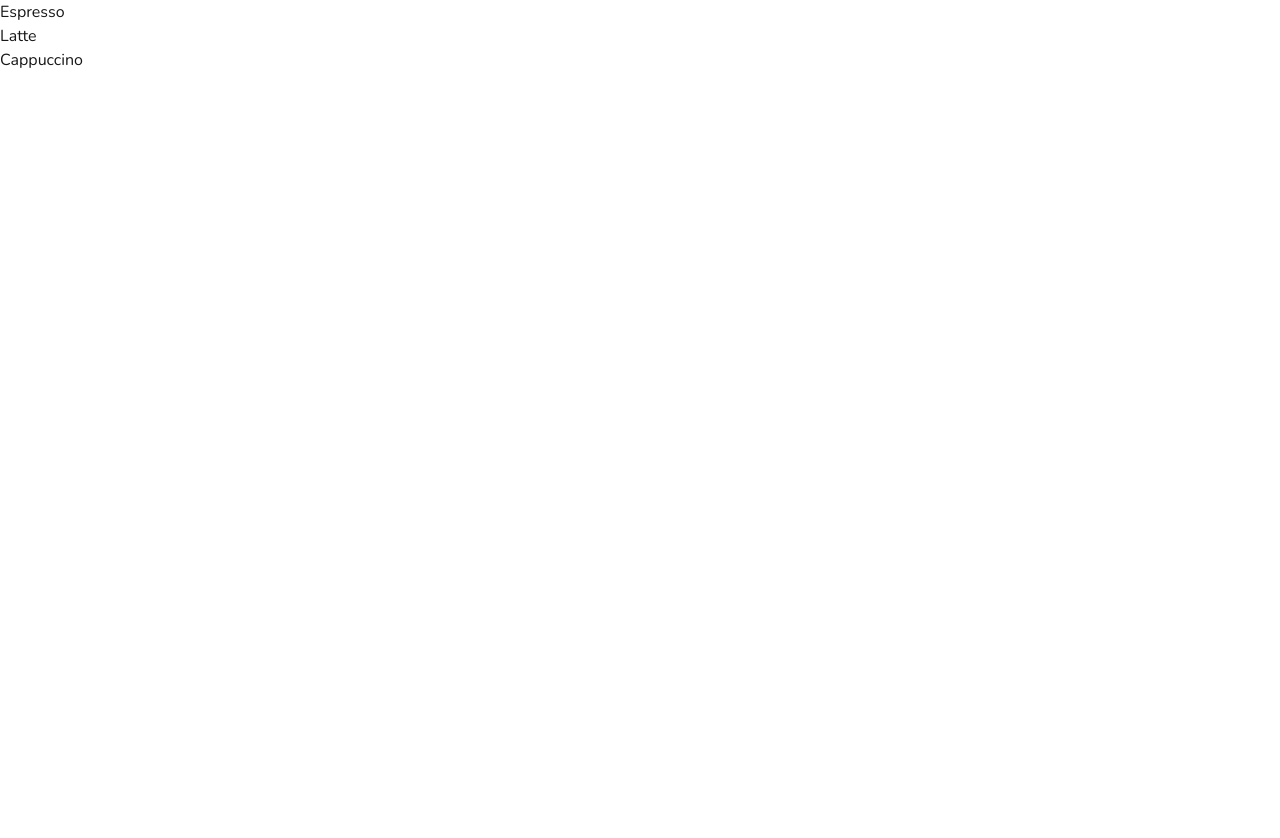
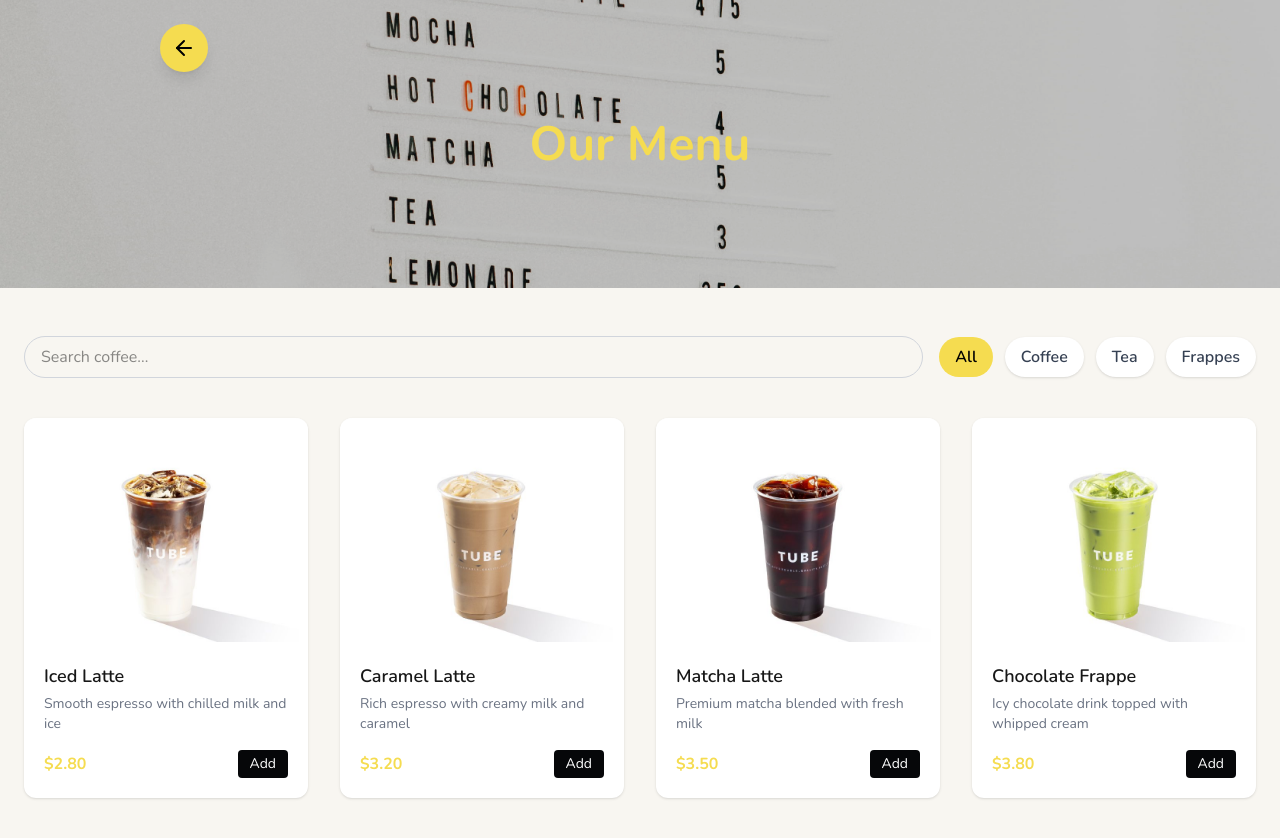
Before and after one commit to MeeReak/itsacoffeeshop, a Next.js app: page /menu in a window 1280 px wide. Shown: the top 838 px of the page. Before the commit the page ends 800 px from the top, so only its background shows below. Built offline with nearby package versions, Linux system fonts and the light colour scheme.

Commit message:
feat: improve ui landing page and add menu page

```diff
--- a/package.json
+++ b/package.json
@@ -12,6 +12,7 @@
   "dependencies": {
     "@tanstack/react-query": "^5.90.21",
     "axios": "^1.13.6",
+    "boring-avatars": "^2.0.4",
     "lucide-react": "^0.577.0",
     "next": "16.1.6",
     "next-themes": "^0.4.6",
--- a/src/app/globals.css
+++ b/src/app/globals.css
@@ -15,4 +15,5 @@ body {
   background: var(--background);
   color: var(--foreground);
   font-family: 'Nunito', system-ui, Arial, sans-serif;
+  overflow-y: auto;
 }
--- a/src/app/layout.tsx
+++ b/src/app/layout.tsx
@@ -3,6 +3,7 @@ import { Nunito } from 'next/font/google';
 import './globals.css';
 import ReactQueryProvider from '@/providers/ReactQueryProvider';
 import ThemeProvider from '@/providers/ThemeProvider';
+import ScrollToTop from '@/components/ScrollToTop';
 
 const nunito = Nunito({
   subsets: ['latin'],
@@ -24,6 +25,7 @@ export default function RootLayout({
       <body className={nunito.className}>
         <ThemeProvider>
           <ReactQueryProvider>{children}</ReactQueryProvider>
+          <ScrollToTop />
         </ThemeProvider>
       </body>
     </html>
--- a/src/app/menu/page.tsx
+++ b/src/app/menu/page.tsx
@@ -1,17 +1,123 @@
 'use client';
 
-import { useGetCoffees } from '@/queries/coffee.query';
+import { useState } from 'react';
+import { FeatureCard } from '@/components/FeatureCard';
+import Link from 'next/link';
+import { ArrowLeftIcon } from 'lucide-react';
+import Image from 'next/image';
+
+const coffees = [
+  {
+    id: '1',
+    name: 'Iced Latte',
+    desc: 'Smooth espresso with chilled milk and ice',
+    price: '$2.80',
+    img: '/coffee/cappuccino.jpg',
+    category: 'Coffee',
+  },
+  {
+    id: '2',
+    name: 'Caramel Latte',
+    desc: 'Rich espresso with creamy milk and caramel',
+    price: '$3.20',
+    img: '/coffee/latte.jpg',
+    category: 'Coffee',
+  },
+  {
+    id: '3',
+    name: 'Matcha Latte',
+    desc: 'Premium matcha blended with fresh milk',
+    price: '$3.50',
+    img: '/coffee/americano.jpg',
+    category: 'Tea',
+  },
+  {
+    id: '4',
+    name: 'Chocolate Frappe',
+    desc: 'Icy chocolate drink topped with whipped cream',
+    price: '$3.80',
+    img: '/coffee/mocha.jpg',
+    category: 'Frappes',
+  },
+];
+
+const categories = ['All', 'Coffee', 'Tea', 'Frappes'];
 
 export default function MenuPage() {
-  const { data, isLoading } = useGetCoffees();
+  const [selectedCategory, setSelectedCategory] = useState('All');
+  const [search, setSearch] = useState('');
 
-  if (isLoading) return <p>Loading...</p>;
+  const filteredCoffees = coffees.filter((coffee) => {
+    const matchesCategory =
+      selectedCategory === 'All' || coffee.category === selectedCategory;
+    const matchesSearch = coffee.name
+      .toLowerCase()
+      .includes(search.toLowerCase());
+    return matchesCategory && matchesSearch;
+  });
 
   return (
-    <div>
-      {data?.map((coffee) => (
-        <div key={coffee.id}>{coffee.name}</div>
-      ))}
-    </div>
+    <main className="bg-[#f8f6f1] min-h-screen">
+      <Link
+        href={'/'}
+        className="fixed top-6 left-40 z-50 w-12 h-12 bg-[#f5dc50] text-black rounded-full shadow-lg flex items-center justify-center hover:scale-110 transition-transform"
+      >
+        <ArrowLeftIcon />
+      </Link>
+      {/* HERO */}
+      <section className="relative h-72 flex items-center justify-center text-center text-white mb-12">
+        <Image
+          src="/coffee/menu-coffee.jpg"
+          alt="menu hero"
+          fill
+          className="absolute inset-0 w-full h-full object-cover brightness-75"
+        />
+        <h1 className="relative z-10 text-4xl md:text-5xl font-bold text-[#f5dc50]">
+          Our Menu
+        </h1>
+      </section>
+
+      {/* Search + Category Filter */}
+      <section className="max-w-7xl mx-auto px-6 mb-10 flex flex-col md:flex-row items-center justify-between gap-4">
+        {/* Search */}
+        <input
+          type="text"
+          placeholder="Search coffee..."
+          value={search}
+          onChange={(e) => setSearch(e.target.value)}
+          className="flex-1 px-4 py-2 rounded-full border border-gray-300 focus:outline-none focus:ring-2 focus:ring-[#f5dc50]"
+        />
+
+        {/* Category Filter */}
+        <div className="flex gap-3 flex-wrap">
+          {categories.map((cat) => (
+            <button
+              key={cat}
+              onClick={() => setSelectedCategory(cat)}
+              className={`px-4 py-2 rounded-full font-semibold transition ${
+                selectedCategory === cat
+                  ? 'bg-[#f5dc50] text-black'
+                  : 'bg-white text-gray-700 shadow hover:shadow-md'
+              }`}
+            >
+              {cat}
+            </button>
+          ))}
+        </div>
+      </section>
+
+      {/* Coffee Grid */}
+      <section className="max-w-7xl mx-auto px-6 grid sm:grid-cols-2 md:grid-cols-3 lg:grid-cols-4 gap-8 pb-20">
+        {filteredCoffees.length ? (
+          filteredCoffees.map((coffee) => (
+            <FeatureCard key={coffee.id} coffee={coffee} />
+          ))
+        ) : (
+          <p className="text-center col-span-full text-gray-500">
+            No coffee matches your search ☹️
+          </p>
+        )}
+      </section>
+    </main>
   );
 }
--- a/src/app/page.tsx
+++ b/src/app/page.tsx
@@ -2,47 +2,58 @@
 
 import Image from 'next/image';
 import Link from 'next/link';
-import Navbar from '@/components/layout/Navbar';
 import Footer from '@/components/layout/Footer';
 import { FeatureCard } from '@/components/FeatureCard';
-
+import { FeedBackCard } from '@/components/FeedBackCard';
+import Navbar from '@/components/layout/Navbar';
 const coffees = [
   {
     id: '1',
-    name: 'Cappuccino',
-    desc: 'Rich espresso with creamy steamed milk',
-    price: '$4.50',
+    name: 'Iced Latte',
+    desc: 'Smooth espresso with chilled milk and ice',
+    price: '$2.80',
     img: '/coffee/cappuccino.jpg',
   },
   {
     id: '2',
-    name: 'Latte',
-    desc: 'Smooth espresso blended with silky milk',
-    price: '$4.80',
+    name: 'Caramel Latte',
+    desc: 'Rich espresso with creamy milk and caramel',
+    price: '$3.20',
     img: '/coffee/latte.jpg',
   },
   {
     id: '3',
-    name: 'Americano',
-    desc: 'Bold espresso diluted with hot water',
+    name: 'Matcha Latte',
+    desc: 'Premium matcha blended with fresh milk',
     price: '$3.50',
     img: '/coffee/americano.jpg',
   },
   {
     id: '4',
-    name: 'Mocha',
-    desc: 'Chocolate espresso topped with foam',
-    price: '$5.00',
+    name: 'Chocolate Frappe',
+    desc: 'Icy chocolate drink topped with whipped cream',
+    price: '$3.80',
     img: '/coffee/mocha.jpg',
   },
 ];
 
 const testimonials = [
-  { text: 'Best coffee in town!', name: 'Sophia L.' },
-  { text: 'Amazing atmosphere and delicious drinks.', name: 'Michael K.' },
-  { text: 'My favorite place to start the day.', name: 'Anna W.' },
+  {
+    text: 'Best iced latte in Phnom Penh!',
+    name: 'Dara S.',
+    avatar: '/customers/customer1.jpg',
+  },
+  {
+    text: 'Great place to relax and work.',
+    name: 'Sokha P.',
+    avatar: '/customers/customer2.jpg',
+  },
+  {
+    text: 'Affordable coffee and amazing vibe.',
+    name: 'Lina M.',
+    avatar: '/customers/customer3.jpg',
+  },
 ];
-
 const galleryImages = [
   '/coffee/latte-art.jpg',
   '/coffee/espresso-shot.jpg',
@@ -55,9 +66,8 @@ const galleryImages = [
 export default function Home() {
   return (
     <main className="bg-[#f8f6f1]">
+      {/* HERO */}
       <Navbar />
-
-      {/* HERO */}
       <section className="relative h-screen flex items-center justify-center text-center text-white">
         <Image
           src="/coffee/cafe-shop.jpg"
@@ -67,11 +77,11 @@ export default function Home() {
         />
         <div className="relative z-10 max-w-2xl px-6">
           <h1 className="text-5xl md:text-6xl font-bold mb-6">
-            Freshly Brewed Coffee Every Morning
+            Fuel Your Day with Great Coffee
           </h1>
           <p className="mb-8 text-lg text-gray-200">
-            Experience the aroma of premium roasted beans and handcrafted
-            coffee.
+            Fresh coffee, cool vibes, and the perfect place to recharge in Phnom
+            Penh.
           </p>
           <div className="flex gap-4 justify-center">
             <Link
@@ -107,10 +117,10 @@ export default function Home() {
         <div className="max-w-5xl mx-auto text-center">
           <h2 className="text-3xl font-bold mb-6">Our Story</h2>
           <p className="text-gray-600 leading-relaxed">
-            Our coffee shop was built on passion for exceptional coffee. We
-            carefully select premium beans from around the world and roast them
-            to perfection. Every cup we serve is crafted with love, ensuring
-            rich flavors and unforgettable moments.
+            We believe great coffee should be simple, affordable, and enjoyable
+            every day. Our café is a place where friends meet, ideas grow, and
+            every cup brings a moment of energy and comfort. Whether you need a
+            quick coffee or a relaxing space to hang out, we’re here for you.
           </p>
         </div>
       </section>
@@ -120,27 +130,30 @@ export default function Home() {
         <h2 className="text-3xl font-bold text-center mb-12">Why Choose Us</h2>
         <div className="grid md:grid-cols-4 gap-8 text-center">
           <div>
-            <h3 className="font-semibold text-lg mb-2">Organic Beans</h3>
+            <h3 className="font-semibold text-lg mb-2">Fast Service</h3>
             <p className="text-sm text-gray-500">
-              Carefully sourced organic coffee beans.
+              Get your favorite drink quickly, perfect for busy days.
             </p>
           </div>
+
           <div>
-            <h3 className="font-semibold text-lg mb-2">Expert Baristas</h3>
+            <h3 className="font-semibold text-lg mb-2">Affordable Drinks</h3>
             <p className="text-sm text-gray-500">
-              Skilled baristas crafting every cup.
+              Quality coffee at prices everyone can enjoy.
             </p>
           </div>
+
           <div>
-            <h3 className="font-semibold text-lg mb-2">Fresh Roasting</h3>
+            <h3 className="font-semibold text-lg mb-2">Modern Café</h3>
             <p className="text-sm text-gray-500">
-              Beans roasted fresh every week.
+              A stylish place to work, meet friends, or relax.
             </p>
           </div>
+
           <div>
-            <h3 className="font-semibold text-lg mb-2">Cozy Atmosphere</h3>
+            <h3 className="font-semibold text-lg mb-2">Fresh Ingredients</h3>
             <p className="text-sm text-gray-500">
-              Relax and enjoy the perfect café vibe.
+              We use high-quality coffee and fresh ingredients.
             </p>
           </div>
         </div>
@@ -166,23 +179,23 @@ export default function Home() {
       {/* TESTIMONIALS */}
       <section className="max-w-6xl mx-auto py-20 px-6 text-center">
         <h2 className="text-3xl font-bold mb-12">What Our Customers Say</h2>
+
         <div className="grid md:grid-cols-3 gap-8">
           {testimonials.map((t, i) => (
-            <div key={i} className="bg-white p-6 rounded-lg shadow">
-              <p className="text-yellow-400 mb-3">★★★★★</p>
-              <p className="text-gray-600">“ {t.text} ”</p>
-              <p className="mt-2 font-semibold">{t.name}</p>
-            </div>
+            <FeedBackCard
+              key={i}
+              text={t.text}
+              name={t.name}
+              avatar={t.avatar}
+            />
           ))}
         </div>
       </section>
 
       {/* CALL TO ACTION */}
       <section className="py-20 px-6 text-center bg-[#f5dc50]">
-        <h2 className="text-3xl font-bold mb-6">
-          Ready for Your Perfect Coffee?
-        </h2>
-        <p className="mb-8">Visit our café or order online now!</p>
+        <h2 className="text-3xl font-bold mb-6">Need a Coffee Break?</h2>
+        <p className="mb-8">Order your favorite drink and enjoy the moment.</p>
         <Link
           href="/order"
           className="bg-[#060709] text-white px-8 py-3 rounded-lg font-semibold hover:opacity-90 transition"
--- /dev/null
+++ b/src/components/FeedBackCard.tsx
@@ -0,0 +1,81 @@
+'use client';
+
+import Image from 'next/image';
+import Avatar from 'boring-avatars';
+import { useState } from 'react';
+
+interface FeedBackCardProps {
+  text: string;
+  name: string;
+  avatar?: string;
+  rating?: number;
+}
+
+export const FeedBackCard = ({
+  text,
+  name,
+  avatar,
+  rating = 5,
+}: FeedBackCardProps) => {
+  const [imgError, setImgError] = useState(false);
+
+  const showFallback = !avatar || imgError;
+
+  return (
+    <div className="group bg-white rounded-2xl p-6 shadow-md hover:shadow-2xl transition duration-300 relative">
+      {/* speech bubble arrow */}
+      <div className="absolute -bottom-3 left-10 w-6 h-6 bg-white rotate-45 shadow-md"></div>
+
+      <span className="absolute top-4 left-4 text-4xl text-black opacity-50">
+        “
+      </span>
+
+      {/* Stars */}
+      <div className="flex justify-center gap-1 mb-4">
+        {[...Array(5)].map((_, i) => (
+          <span
+            key={i}
+            className={`text-lg ${
+              i < rating ? 'text-yellow-400' : 'text-gray-300'
+            }`}
+          >
+            ★
+          </span>
+        ))}
+      </div>
+
+      {/* Feedback text */}
+      <p className="text-gray-600 text-sm italic leading-relaxed mb-6">
+        “{text}”
+      </p>
+
+      {/* User section */}
+      <div className="flex items-center justify-center gap-3">
+        <div className="w-10 h-10">
+          {showFallback ? (
+            <Avatar
+              size={40}
+              name={name}
+              variant="beam"
+              colors={['#f5dc50', '#060709', '#C4A484', '#A47148', '#3E2723']}
+            />
+          ) : (
+            <Image
+              src={avatar}
+              alt={name}
+              width={40}
+              height={40}
+              className="rounded-full object-cover"
+              onError={() => setImgError(true)}
+            />
+          )}
+        </div>
+
+        <div className="text-left">
+          <p className="font-semibold text-gray-800">{name}</p>
+          <p className="text-xs text-gray-400">Coffee Lover</p>
+        </div>
+      </div>
+    </div>
+  );
+};
--- a/src/queries/coffee.query.ts
+++ b/src/queries/coffee.query.ts
@@ -1,6 +1,5 @@
 import { useQuery } from '@tanstack/react-query';
 import { Coffee } from '@/type/coffee';
-import { mAxios } from '@/lib/axios';
 
 const mockCoffees: Coffee[] = [
   {
```
Also changed, not shown: src/app/not-found.tsx (+7 -3 lines), src/components/ScrollToTop.tsx (added, +33 -0 lines), src/components/layout/footer.tsx (+4 -4 lines), src/components/layout/navbar.tsx (+30 -15 lines), public/coffee/menu-coffee.jpg (added), 1 other file (tests, documents, lock files or other folders).
